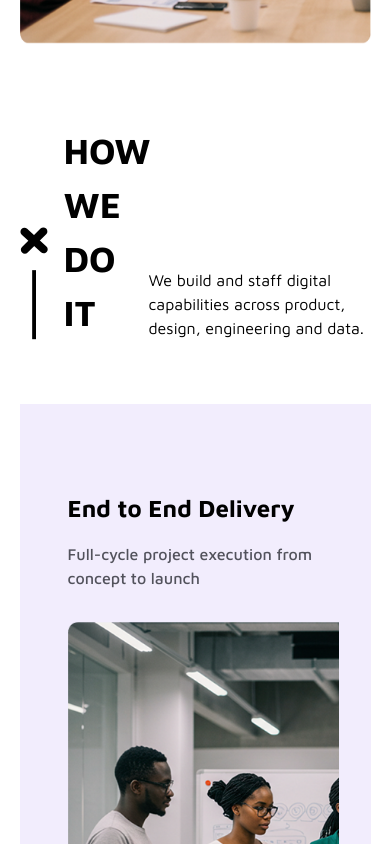
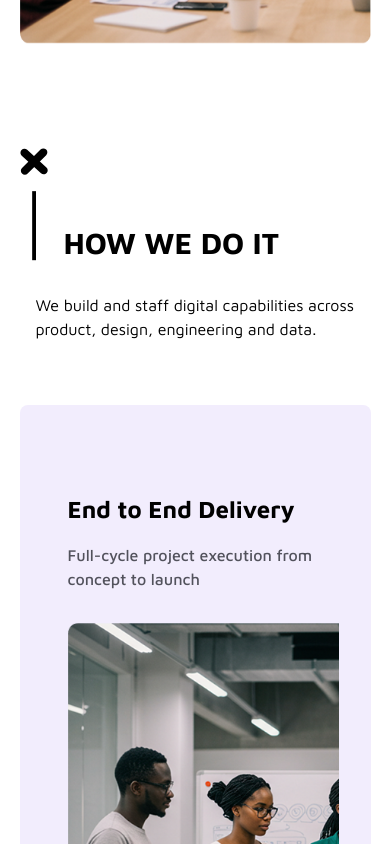
Before and after one commit to holaliamewu/dexwin-test, a Next.js app: page / in a window 390 px wide. Shown: the part 1800-2644 px from the top of the page. Built offline with nearby package versions, Linux system fonts and the light colour scheme.

Commit message:
fix: mobile ui

```diff
--- a/app/components/footer.js
+++ b/app/components/footer.js
@@ -6,7 +6,7 @@ export default function Footer() {
     <footer className="flex flex-col ">
       <section className="flex flex-col md:flex-row  min-h-[500px] " >
         <div className="flex flex-col md:w-1/2 p-16 md:py-20 bg-[url('/dexwin_assets/unlock-digital-potential.png')] bg-cover bg-center" >
-          <h2 className="text-5xl md:text-[56px] mb-[56px] leading-normal font-bold text-white text-center md:text-left" >
+          <h2 className="text-4xl md:text-[56px] mb-[56px] leading-normal font-bold text-white text-center md:text-left" >
             Unlock your digital potential with our tailored solutions
           </h2>
         <button
--- a/app/page.js
+++ b/app/page.js
@@ -49,7 +49,7 @@ function handlePrev() {
           </div>
       </section>
 
-      <section className="flex flex-col md:flex-row-reverse justify-center gap-16 bg-white text-black px-[5%] py-20 md:py-[100px]" >
+      <section className="flex flex-col md:flex-row-reverse justify-center gap-16 bg-white text-black px-[5%] py-20 py-6 md:py-[100px]" >
         <span>
           <p
           className="text-[30px] md:text-[36px] font-bold mb-8"
@@ -67,19 +67,19 @@ function handlePrev() {
           <img src="/dexwin_assets/about-us.png" alt="people in a meeting" className="h-[500px] w-[465px] lg:max-w-md max-w-full" />
         </section>
 
-        <section className="bg-white w-[90%] text-black md:py-[100px]" >
-          <div className="flex items-end justify-between mb-[64px] " >
-            <div className="flex items-end gap-4 w-full " >
+        <section className="bg-white w-[90%] text-black py-6 md:py-[100px]" >
+          <div className="flex flex-col md:flex-row items-end justify-between mb-[64px] " >
+            <div className="flex items-end gap-4 mb-8 w-full " >
               <img src="/dexwin_assets/title-icon.svg" alt="How We Do It" className="w-[28px]" />
-              <h2 className="text-[36px] font-bold " >HOW WE DO IT</h2>
+              <h2 className="text-3xl md:text-[36px] font-bold " >HOW WE DO IT</h2>
             </div>
-            <p className="text-[16px] " >We build and staff digital capabilities across product, design, engineering and data.
+            <p className="text-[16px] ml-4 " >We build and staff digital capabilities across product, design, engineering and data.
             </p>
           </div>
 
           <div className="flex flex-col md:flex-row gap-4" >
             {whatWeDoData.map((item) => (
-            <div key={item.id} className="flex flex-col px-[48px] py-[86px] " style={{backgroundColor: `${item.color}`}} >
+            <div key={item.id} className="flex flex-col px-[48px] py-[86px] rounded-lg" style={{backgroundColor: `${item.color}`}} >
               <h3 className="text-[24px] font-bold mb-4" >End to End Delivery</h3>
               <p className="text-[16px] text-zinc-600 font-medium  " >Full-cycle project execution from concept to launch</p>
               <span className="flex w-[271px] h-[481px] mt-8 bg-[url(/dexwin_assets/about-us.png)] bg-cover" style={{ backgroundImage: `${item.imageUrl}`}} ></span>
@@ -95,7 +95,7 @@ function handlePrev() {
                 brandsWorkedWithData.map((brand) => (
                   <span
                     key={brand.brandName}
-                    className="w-full md:w-[225px]  h-[107px] md:h-[109px] bg-contain md:bg-cover bg-center bg-no-repeat"
+                    className="w-full md:w-[225px]  h-[107px] md:h-[109px] bg-contain md:bg-cover bg-center bg-no-repeat rounded-lg"
                     style={{ backgroundImage: `url(${brand.logoUrl})`}} ></span>
                 ))
               }
@@ -103,10 +103,10 @@ function handlePrev() {
           </span>
         </section>
 
-        <section className="bg-white w-[90%] text-black md:py-[100px]" >
-          <div className="flex items-end mx-auto gap-4 w-fit mb-[64px] " >
+        <section className="bg-white w-[90%] text-black py-6 md:py-[100px]" >
+          <div className="flex items-end md:mx-auto gap-4 w-fit mb-[64px] " >
               <img src="/dexwin_assets/title-icon.svg" alt="How We Do It" className="w-[28px]" />
-              <h2 className="text-[36px] font-bold " >CORE SERVICES</h2>
+              <h2 className="text-3xl md:text-[36px] font-bold " >CORE SERVICES</h2>
             </div>
 
           <div className="flex flex-col md:flex-row w-full bg-white gap-8" >
@@ -152,10 +152,10 @@ function handlePrev() {
           </div>
         </section>
 
-        <section className="bg-white w-[90%] text-black md:py-[100px]" >
+        <section className="bg-white w-[90%] text-black py-6 md:px-6 md:py-[100px]" >
           <div className="flex items-end  gap-4 w-fit mb-[64px] " >
               <img src="/dexwin_assets/title-icon.svg" alt="How We Do It" className="w-[28px]" />
-              <h2 className="text-[36px] font-bold " >NOTABLE PROJECTS</h2>
+              <h2 className="text-3xl md:text-[36px] font-bold " >NOTABLE PROJECTS</h2>
             </div>
           <div className="flex flex-col md:flex-row min-w-full overflow-x-scroll hide-scrollbar scroll-smooth gap-8 " >
             {
@@ -177,7 +177,7 @@ function handlePrev() {
                     </div>
                   </span>
                   <img src={project.descriptionImageUrl} alt={`${project.projectName} description image`} className="hidden md:block w-[400px] h-[300px] object-cover " />
-                  <span className="flex items-center justify-center absolute top-10 right-10 bg-white rounded-full w-[66px] h-[66px] " ><ArrowUpRight className="text-black text-[24px] " /></span>
+                  <span className="hidden md:flex items-center justify-center absolute top-10 right-10 bg-white rounded-full w-[66px] h-[66px] " ><ArrowUpRight className="text-black text-[24px] " /></span>
                   </div>
               ))}
             </div>
@@ -189,7 +189,7 @@ function handlePrev() {
               <div className="flex flex-1 w-[100vw] bg-gray-100 h-1 rounded-full" ><div className="bg-[#002f54] h-1 rounded-full"  style={{width: progressWidth * 10}}></div></div>
             </div>
           </section>
-        <section className="bg-white w-[90%] text-black md:py-[100px]" >
+        <section className="bg-white w-[90%] text-black py-6 md:py-[100px]" >
           <div className="flex items-end  gap-4 w-fit mb-[64px]  " >
               <img src="/dexwin_assets/title-icon.svg" alt="How We Do It" className="w-[28px]" />
               <h2 className="text-[36px] font-bold " >PARTNERSHIPS</h2>
@@ -198,9 +198,9 @@ function handlePrev() {
             {
               partnershipsData.map((partner) => (
                 <div key={partner.partnerName} className="flex flex-col justify-between w-full max-w-[764px] bg-[#f6f6f6] gap-4 px-12 py-8 rounded-lg" >
-                  <span className="flex items-start justify-between " >
+                  <span className="flex items-start justify-between gap-4" >
                     <h3 className="text-[30px] font-semibold" >{partner.partnerName}</h3>
-                    <img src={partner.partnerLogoUrl} alt={`${partner.partnerName} logo`} className="" />
+                    <img src={partner.partnerLogoUrl} alt={`${partner.partnerName} logo`} className="w-[100px]" />
                   </span>
                   <p className="text-[16px] text-zinc-500 font-regular" >{partner.description}</p>
                 </div>
```
